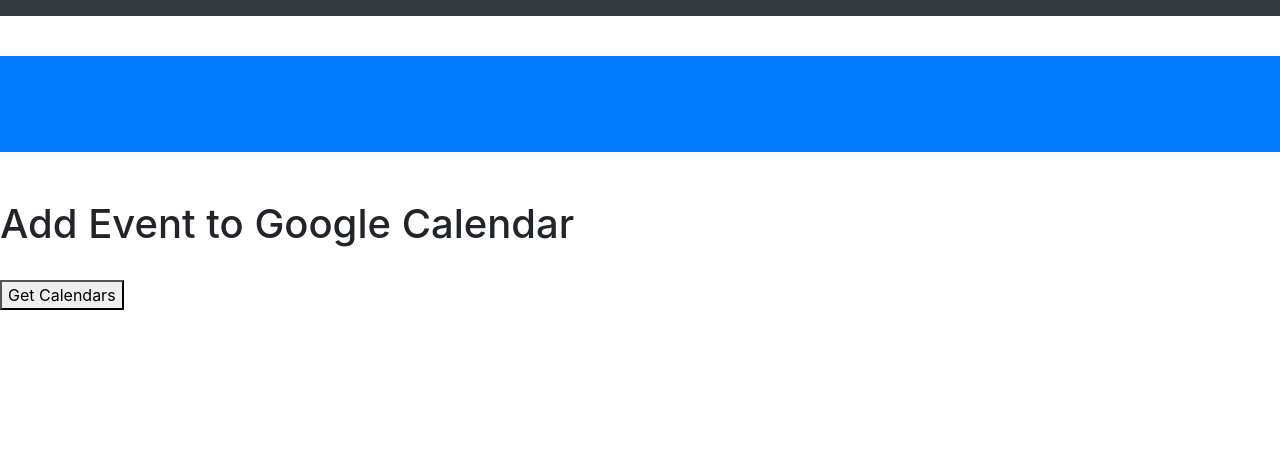
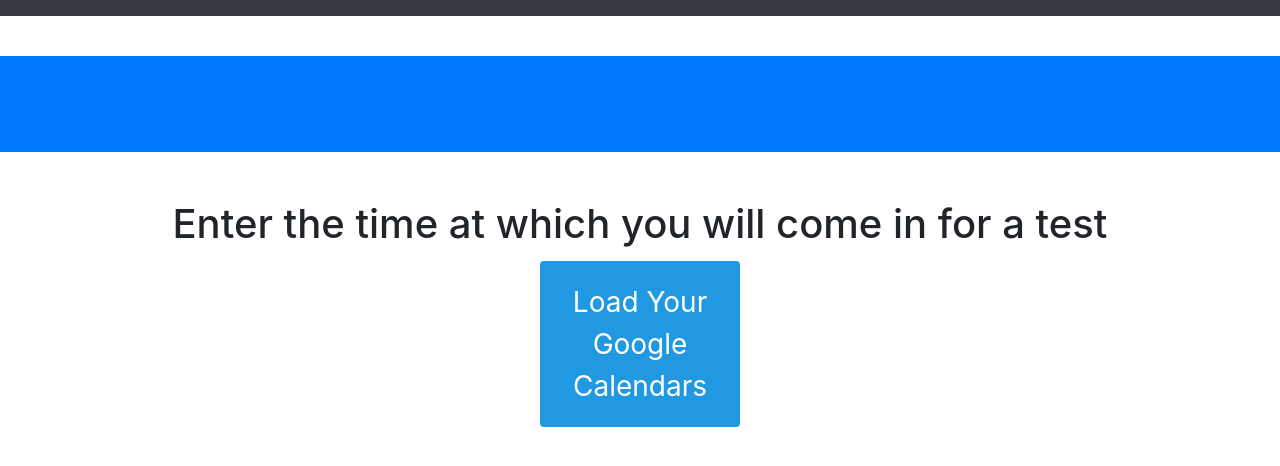
Before and after one commit to Team7IS601/covidtest, a Flask app: template app/templates/calendar.html in a window 1280 px wide. Shown: the top 466 px of the page. Run offline with Flask 2, Linux system fonts and the light colour scheme; the template is opened without the code that fills it, so the values that code supplies are empty; some libraries are stand-ins or nearby versions.

Commit message:
Fix:  Scrapped original styles.

```diff
--- /dev/null
+++ b/app/static/calendar.css
@@ -0,0 +1,62 @@
+
+  .box {
+    height: 100%;
+    width: 100%;
+    padding: 0;
+    margin: 0;
+    display: flex;
+    text-align: center;
+    justify-content: center;
+    flex-flow: row wrap;
+  }
+  .header {
+    width: 100%;
+    text-align: center;
+  }
+  .container {
+    width: 30%;
+    margin: 0 auto;
+  }
+  .container input {
+    width: 100%;
+    clear: both;
+  }
+  .button {
+    display: inline-block;
+    border-radius: 4px;
+    background-color: #2199E2;
+    border: none;
+    color: #FFFFFF;
+    text-align: center;
+    font-size: 28px;
+    padding: 20px;
+    width: 200px;
+    transition: all 0.5s;
+    cursor: pointer;
+    margin: 5px;
+  }
+
+  .button span {
+    cursor: pointer;
+    display: inline-block;
+    position: relative;
+    transition: 0.5s;
+  }
+
+  .button span:after {
+    content: '\00bb';
+    position: absolute;
+    opacity: 0;
+    top: 0;
+    right: -20px;
+    transition: 0.5s;
+  }
+
+  .button:hover span {
+    padding-right: 25px;
+  }
+
+  .button:hover span:after {
+    opacity: 1;
+    right: 0;
+  }
--- a/app/templates/calendar.html
+++ b/app/templates/calendar.html
@@ -17,6 +17,7 @@
 
   <!-- Custom styles for this template -->
       <link href="{{ url_for('static', filename='business-frontpage.css') }}" rel="stylesheet">
+	<link href="{{ url_for('static', filename='calendar.css') }}" rel="stylesheet">
 
 </head>
 
@@ -84,22 +85,19 @@
   </script>
   <div class="box">
     <div class="header">
-      <h1>Add Event to Google Calendar</h1>
+      <h1>Enter the time at which you will come in for a test</h1>
     </div>
     <br>
-    <button class="button" id="getCalendars" style="vertical-align:middle"><span>Get Calendars</span></button>
+    <button class="button" id="getCalendars" style="vertical-align:middle"><span>Load Your Google Calendars</span></button>
 
     <div class="container">
-      Enter Event Name
+      Your Name:
       <input type="text" id="eventName">
       <br>
-      Enter Event Start Time y-m-d h:m:s <br>(9/20/2017 3:00PM = 2017-09-20 15:00:00)
+      Enter The Date And Time You Will Come In <br>Example: 2017-09-20 15:00:00
       <input type="text" id="startTime">
       <br>
-      Enter Event End time y-m-d h:m:s
-      <input type="text" id="endTime">
-      <br>
-      Enter Calendar ID:
+      Which Calendar Are You Adding This To?
       <!-- <input type="text" id="calendarID"> -->
       <div id="calendars"></div>
       <br>
```
